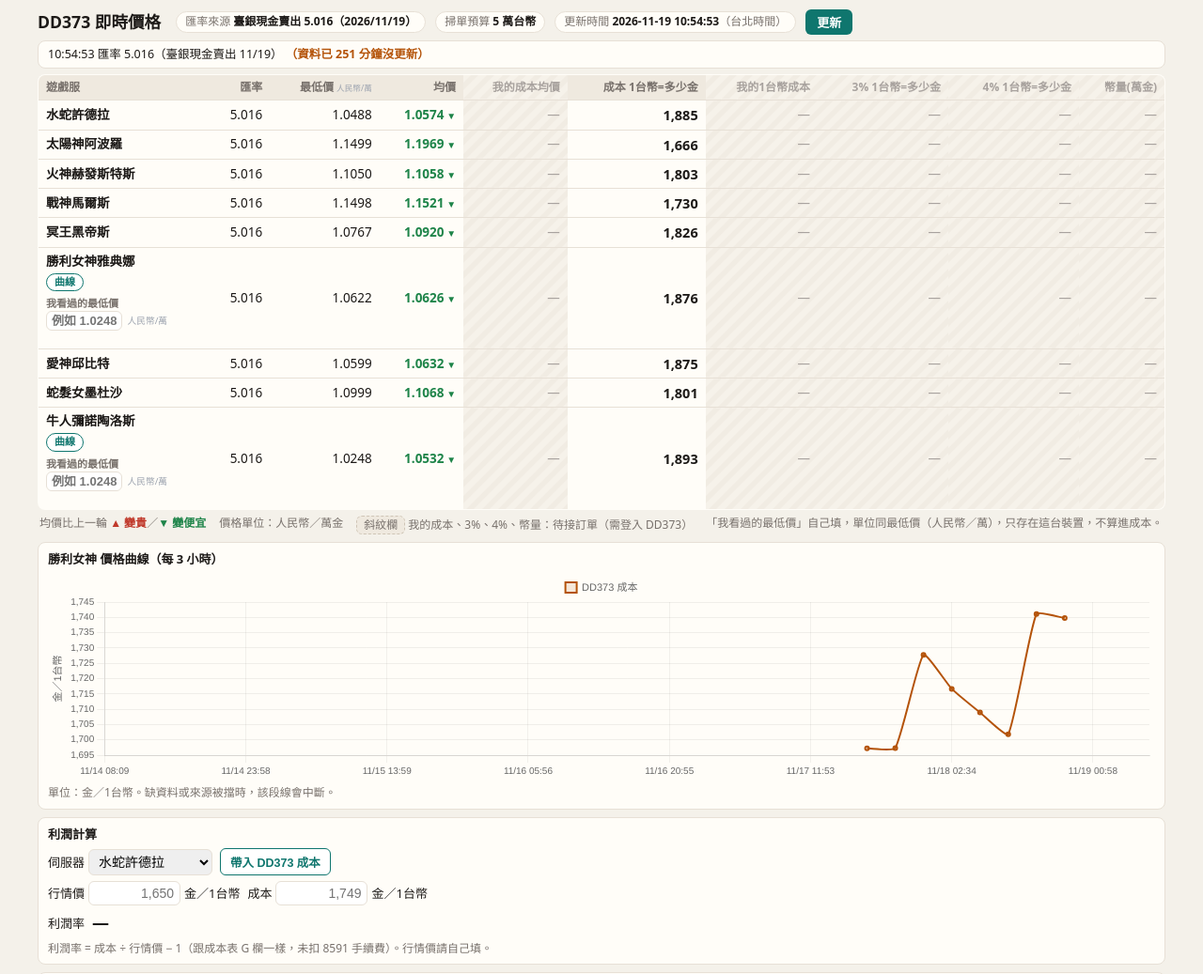
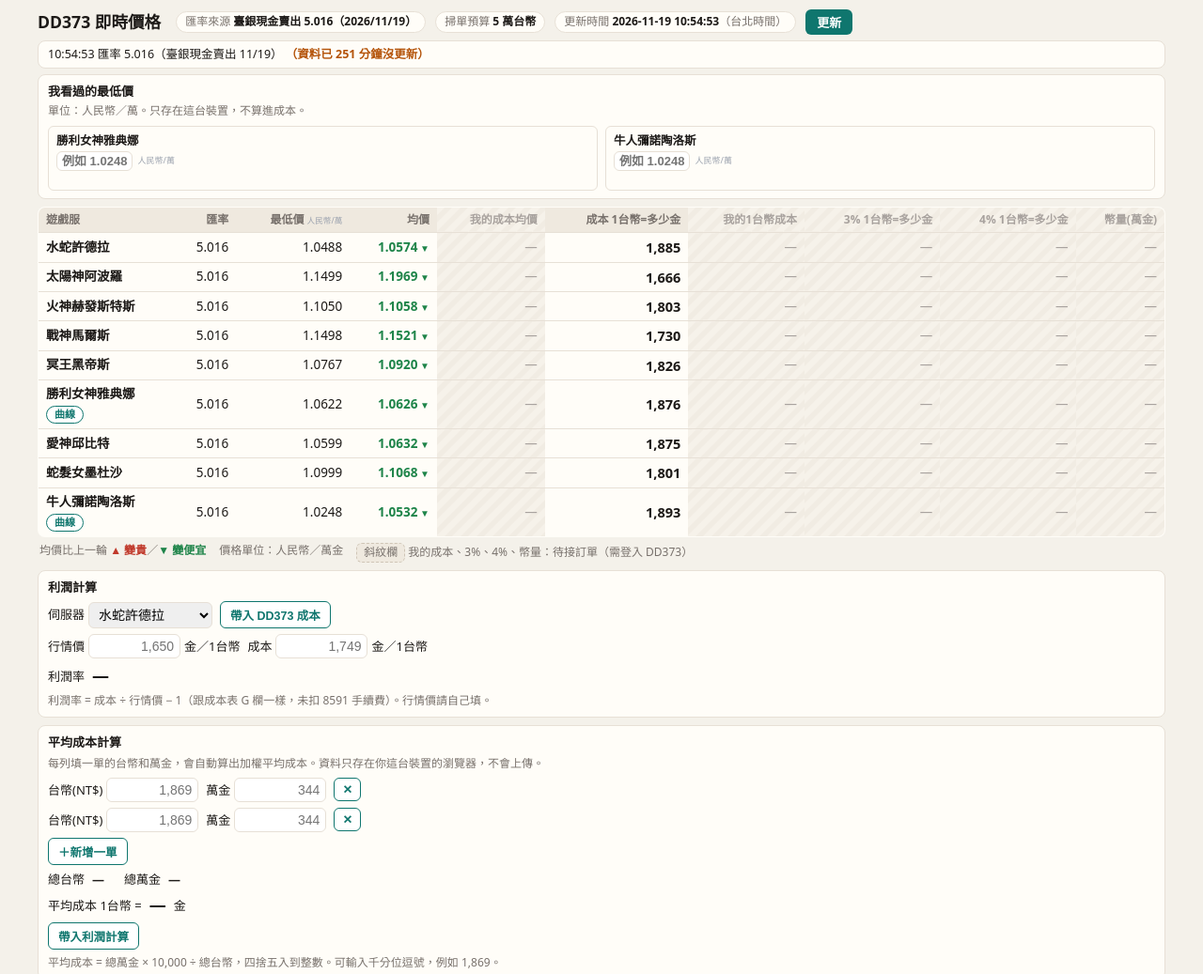
Before and after one commit to coco74242-pixel/lineage-price, a plain HTML site: page site/dd373/index.html in a window 1280 px wide. Shown: the top 1037 px of the page at 94% size. Drawn offline with nearby package versions, Linux system fonts and the light colour scheme.

Commit message:
dd373: move 我看過的最低價 to a left panel; drop inline curve
The manual lowest-price fields now sit in a side panel to the left of
the price table on wide screens, and above the table on narrower ones.
localStorage keys and Taipei timestamps are unchanged. The in-page
勝利女神 curve card is removed; the 曲線 popup still works.

```diff
--- a/site/dd373/index.html
+++ b/site/dd373/index.html
@@ -14,6 +14,11 @@ html,body{margin:0;padding:0}
 body{font-family:"PingFang TC","Noto Sans TC","Source Han Sans TC","Microsoft JhengHei",ui-sans-serif,system-ui,sans-serif;
   background:var(--bg);color:var(--ink);font-size:13.5px;line-height:1.4;padding:10px 12px 14px}
 .wrap{max-width:1200px;margin:0 auto}
+@media (min-width:1360px){
+  .wrap{max-width:1424px}
+  .table-row{display:grid;grid-template-columns:200px minmax(0,1fr);gap:12px;align-items:start}
+  .seen-panel{position:sticky;top:10px;margin-bottom:0}
+}
 .top{display:flex;flex-wrap:wrap;align-items:center;gap:6px 10px;margin-bottom:6px}
 h1{font-size:1.1rem;margin:0 6px 0 0;white-space:nowrap}
 .chip{background:var(--card);border:1px solid var(--line);border-radius:999px;padding:2px 9px;font-size:12px;color:var(--muted);white-space:nowrap}
@@ -74,7 +79,6 @@ footer{margin-top:8px;color:var(--muted);font-size:11.5px}
   .t td.cost{font-size:13px}
   .t .my{display:none}
   .t td.srv{white-space:normal;max-width:6em;line-height:1.15}
-  .t td.srv.srv-extra{max-width:12em}
   .only-sm{display:block}
   .nav{margin-left:0}
 }
@@ -86,14 +90,22 @@ footer{margin-top:8px;color:var(--muted);font-size:11.5px}
     .chartbox .chart-empty{color:var(--muted);margin:12px 0;text-align:center}
     .chartbox .chart-note{font-size:12px;color:var(--muted);margin:6px 0 0}
     .t td.srv .srv-name{display:block}
-    .t td.srv.srv-extra{white-space:normal;vertical-align:top}
     .curve-btn{display:inline-block;margin-top:3px;background:#fff;color:var(--teal);border:1px solid var(--teal);border-radius:999px;padding:1px 8px;font-size:11px;font-weight:700;cursor:pointer;line-height:1.4}
-    .seen-low-box{display:block;margin-top:6px;font-weight:400}
-    .seen-low-lab{display:block;font-size:11px;color:var(--muted);font-weight:600;line-height:1.2}
+    .seen-panel{background:var(--card);border:1px solid var(--line);border-radius:8px;padding:8px 10px;margin-bottom:8px;font-size:12.5px}
+    .seen-panel h2{font-size:13px;margin:0 0 4px;font-weight:700}
+    .seen-panel-note{margin:0 0 8px;color:var(--muted);font-size:12px}
+    .seen-cards{display:flex;flex-direction:column;gap:8px}
+    .seen-card{border:1px solid var(--line);border-radius:6px;padding:6px 8px}
+    .seen-card-name{font-weight:700;margin-bottom:2px}
+    .seen-low-box{display:block;font-weight:400}
     .seen-low-row{display:flex;align-items:center;gap:3px;margin-top:2px}
     .seen-low{width:6.2em;font-size:13px;font-weight:700;padding:2px 5px;border:1px solid var(--line);border-radius:6px;text-align:right;font-variant-numeric:tabular-nums;background:#fff;color:var(--ink)}
     .seen-low:focus{outline:2px solid rgba(15,118,110,.35);border-color:var(--teal)}
     .seen-low-ts{display:block;font-size:10.5px;color:var(--muted);margin-top:1px;min-height:1.2em}
+    @media (max-width:1359px){
+      .seen-cards{flex-direction:row;flex-wrap:wrap}
+      .seen-card{flex:1 1 220px}
+    }
     .curve-btn:hover,.curve-btn:focus{background:var(--teal);color:#fff}
     body.curve-open{overflow:hidden}
     .cmodal{position:fixed;inset:0;z-index:80;display:flex;align-items:center;justify-content:center;padding:16px}
@@ -124,6 +136,28 @@ footer{margin-top:8px;color:var(--muted);font-size:11.5px}
     <button type="button" class="refbtn" id="refBtn">更新</button><span class="refmsg" id="refMsg"></span>
   </div>
   <div id="status" class="status">載入中…</div>
+  <div class="table-row">
+  <aside class="seen-panel" id="seenPanel" aria-label="我看過的最低價">
+    <h2>我看過的最低價</h2>
+    <p class="seen-panel-note">單位：人民幣／萬。只存在這台裝置，不算進成本。</p>
+    <div class="seen-cards">
+      <div class="seen-card">
+        <div class="seen-card-name">勝利女神雅典娜</div>
+        <label class="seen-low-box">
+          <span class="seen-low-row"><input class="seen-low" type="text" inputmode="decimal" autocomplete="off" spellcheck="false" placeholder="例如 1.0248" data-server="勝利女神雅典娜" aria-label="勝利女神雅典娜 我看過的最低價"><span class="unit">人民幣/萬</span></span>
+          <span class="seen-low-ts"></span>
+        </label>
+      </div>
+      <div class="seen-card">
+        <div class="seen-card-name">牛人彌諾陶洛斯</div>
+        <label class="seen-low-box">
+          <span class="seen-low-row"><input class="seen-low" type="text" inputmode="decimal" autocomplete="off" spellcheck="false" placeholder="例如 1.0248" data-server="牛人彌諾陶洛斯" aria-label="牛人彌諾陶洛斯 我看過的最低價"><span class="unit">人民幣/萬</span></span>
+          <span class="seen-low-ts"></span>
+        </label>
+      </div>
+    </div>
+  </aside>
+  <div class="table-col">
   <table class="t">
     <thead><tr>
       <th>遊戲服</th><th>匯率</th><th>最低價<span class="unit">人民幣/萬</span></th><th>均價</th>
@@ -139,15 +173,10 @@ footer{margin-top:8px;color:var(--muted);font-size:11.5px}
     <span>均價比上一輪 <span class="r">▲ 變貴</span>／<span class="g">▼ 變便宜</span></span>
     <span>價格單位：人民幣／萬金</span>
     <span><span class="pending">斜紋欄</span> 我的成本、3%、4%、幣量：待接訂單（需登入 DD373）</span>
-    <span>「我看過的最低價」自己填，單位同最低價（人民幣／萬），只存在這台裝置，不算進成本。</span>
   </div>
   <div class="only-sm pending" style="margin:4px 2px">手機版先隱藏「我的成本／3%／4%／幣量」欄（待接訂單）</div>
-  <section class="chartbox" id="victoryChartBox" aria-label="勝利女神 價格曲線（每 3 小時）">
-    <h2>勝利女神 價格曲線（每 3 小時）</h2>
-    <p class="chart-empty" hidden>尚無資料，抓到價格後開始記錄</p>
-    <div class="chart-wrap"><canvas id="victoryChart"></canvas></div>
-    <p class="chart-note">單位：金／1台幣。缺資料或來源被擋時，該段線會中斷。</p>
-  </section>
+  </div>
+  </div>
   <section class="calc" aria-label="利潤計算">
     <h2>利潤計算</h2>
     <div class="row">
@@ -246,16 +275,10 @@ function seenCommit(inp,updateTime){
   const ts=inp.closest('.seen-low-box')&&inp.closest('.seen-low-box').querySelector('.seen-low-ts');
   if(ts) ts.textContent=(map[name]&&map[name].ts_ms)?fmtSeenTs(map[name].ts_ms):'';
 }
-function seenFill(keep){
+function seenFill(){
   const map=seenLoad();
-  document.querySelectorAll('#rows input.seen-low').forEach(function(inp){
-    const name=inp.getAttribute('data-server');
-    if(keep&&keep.server===name){
-      inp.value=keep.value;
-      try{inp.focus();inp.setSelectionRange(keep.start,keep.end)}catch(e){}
-      return;
-    }
-    const rec=map[name]||{};
+  document.querySelectorAll('#seenPanel input.seen-low').forEach(function(inp){
+    const rec=map[inp.getAttribute('data-server')]||{};
     inp.value=rec.price||'';
     const ts=inp.closest('.seen-low-box')&&inp.closest('.seen-low-box').querySelector('.seen-low-ts');
     if(ts) ts.textContent=rec.ts_ms?fmtSeenTs(rec.ts_ms):'';
@@ -272,36 +295,25 @@ async function load(){
     st.className='status'+(d.ok?'':' bad');
     st.innerHTML=esc(d.status)+(age>75?' <span class="stale">（資料已 '+Math.round(age)+' 分鐘沒更新）</span>':'');
     const pend='<span title="待接訂單（需登入 DD373）">—</span>';
-    const ae=document.activeElement;
-    const typing=ae&&ae.classList&&ae.classList.contains('seen-low');
-    const keep=typing?{server:ae.getAttribute('data-server'),value:ae.value,start:ae.selectionStart,end:ae.selectionEnd}:null;
-    const seen=seenLoad();
     document.getElementById('rows').innerHTML=(d.rows||[]).map(x=>{
       const err=x.tag==='error';
-      let nameCell=`<td class="srv">${esc(x.name)}</td>`;
-      if(curveSrv[x.name]){
-        const rec=seen[x.name]||{};
-        const tsTxt=rec.ts_ms?fmtSeenTs(rec.ts_ms):'';
-        nameCell=`<td class="srv srv-extra"><span class="srv-name">${esc(x.name)}</span><button type="button" class="curve-btn" data-server="${esc(x.name)}">曲線</button>`+
-          `<label class="seen-low-box"><span class="seen-low-lab">我看過的最低價</span>`+
-          `<span class="seen-low-row"><input class="seen-low" type="text" inputmode="decimal" autocomplete="off" spellcheck="false" placeholder="例如 1.0248" data-server="${esc(x.name)}" aria-label="${esc(x.name)} 我看過的最低價">`+
-          `<span class="unit">人民幣/萬</span></span>`+
-          `<span class="seen-low-ts">${esc(tsTxt)}</span></label></td>`;
-      }
+      const nameCell=curveSrv[x.name]
+        ? `<td class="srv"><span class="srv-name">${esc(x.name)}</span><button type="button" class="curve-btn" data-server="${esc(x.name)}">曲線</button></td>`
+        : `<td class="srv">${esc(x.name)}</td>`;
       return `<tr class="${esc(x.tag)}">${nameCell}<td>${esc(x.rate)}</td>`+
         `<td class="low">${esc(x.low)}</td><td class="avg">${esc(x.avg)}</td><td class="my">${pend}</td>`+
         `<td class="cost">${esc(x.cost)}</td><td class="my">${pend}</td><td class="my">${pend}</td>`+
         `<td class="my">${pend}</td><td class="my">${pend}</td></tr>`;
     }).join('');
-    seenFill(keep);
   }catch(e){
     const st=document.getElementById('status'); st.className='status bad'; st.textContent='讀不到資料：'+e;
   }
 }
+seenFill();
 load(); setInterval(load,60000);
-document.getElementById('rows').addEventListener('input',function(e){const inp=e.target.closest&&e.target.closest('input.seen-low');if(inp) seenCommit(inp,false)});
-document.getElementById('rows').addEventListener('change',function(e){const inp=e.target.closest&&e.target.closest('input.seen-low');if(inp) seenCommit(inp,true)});
-document.getElementById('rows').addEventListener('keydown',function(e){if(e.key!=='Enter')return;const inp=e.target.closest&&e.target.closest('input.seen-low');if(!inp)return;e.preventDefault();inp.blur()});
+document.getElementById('seenPanel').addEventListener('input',function(e){const inp=e.target.closest&&e.target.closest('input.seen-low');if(inp) seenCommit(inp,false)});
+document.getElementById('seenPanel').addEventListener('change',function(e){const inp=e.target.closest&&e.target.closest('input.seen-low');if(inp) seenCommit(inp,true)});
+document.getElementById('seenPanel').addEventListener('keydown',function(e){if(e.key!=='Enter')return;const inp=e.target.closest&&e.target.closest('input.seen-low');if(!inp)return;e.preventDefault();inp.blur()});
 document.getElementById('refBtn').addEventListener('click',async function(){const b=this,m=document.getElementById('refMsg');b.disabled=true;m.textContent='更新中…';await load();
 const fr=document.querySelector('#sheetFrame iframe');if(fr&&document.getElementById('sheetFrame').classList.contains('on'))fr.src=fr.src;if(window.calcReload)window.calcReload();
 m.textContent='已更新 '+new Date().toLocaleTimeString('zh-TW',{hour12:false,timeZone:'Asia/Taipei'});b.disabled=false;});
```
